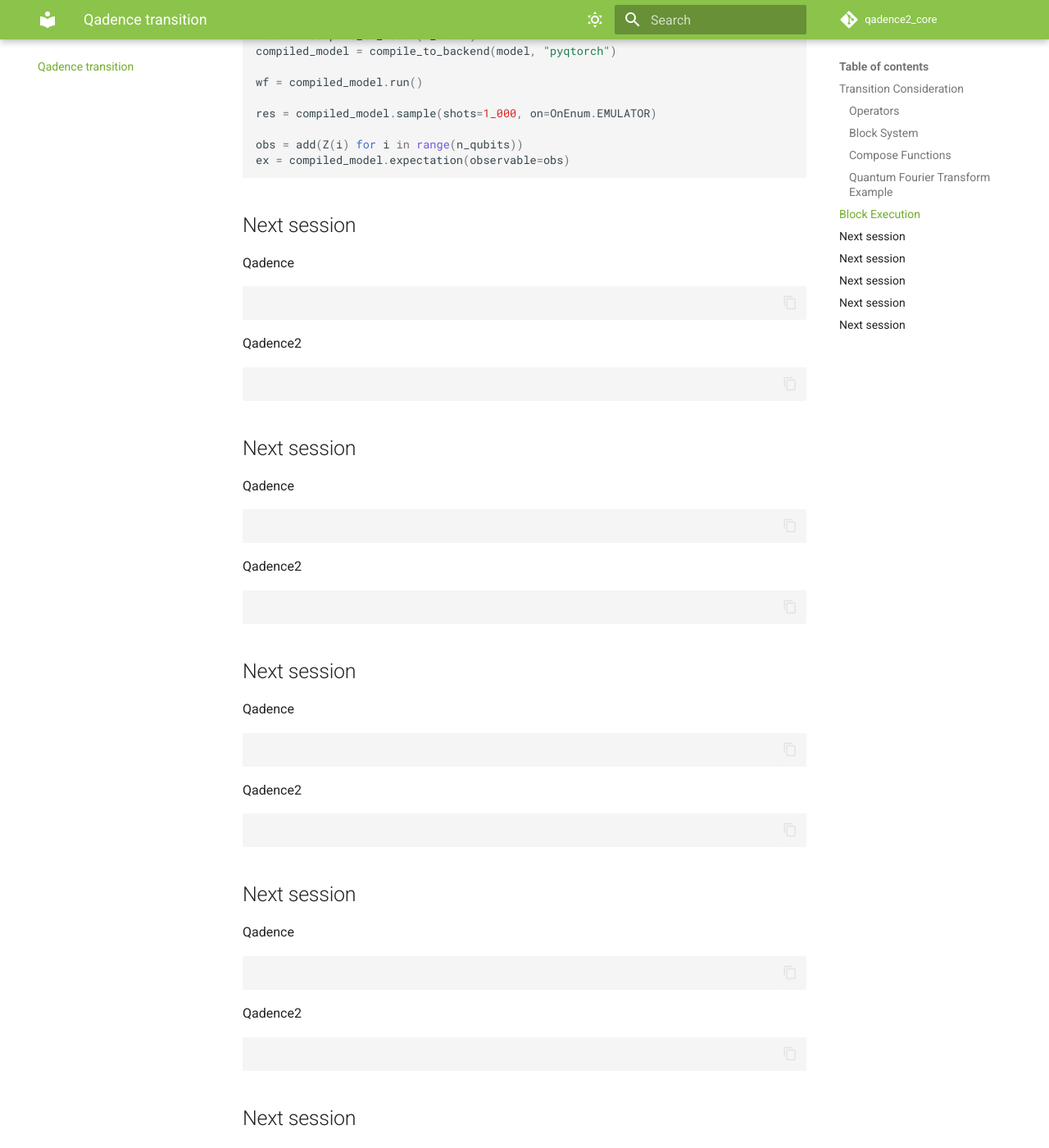
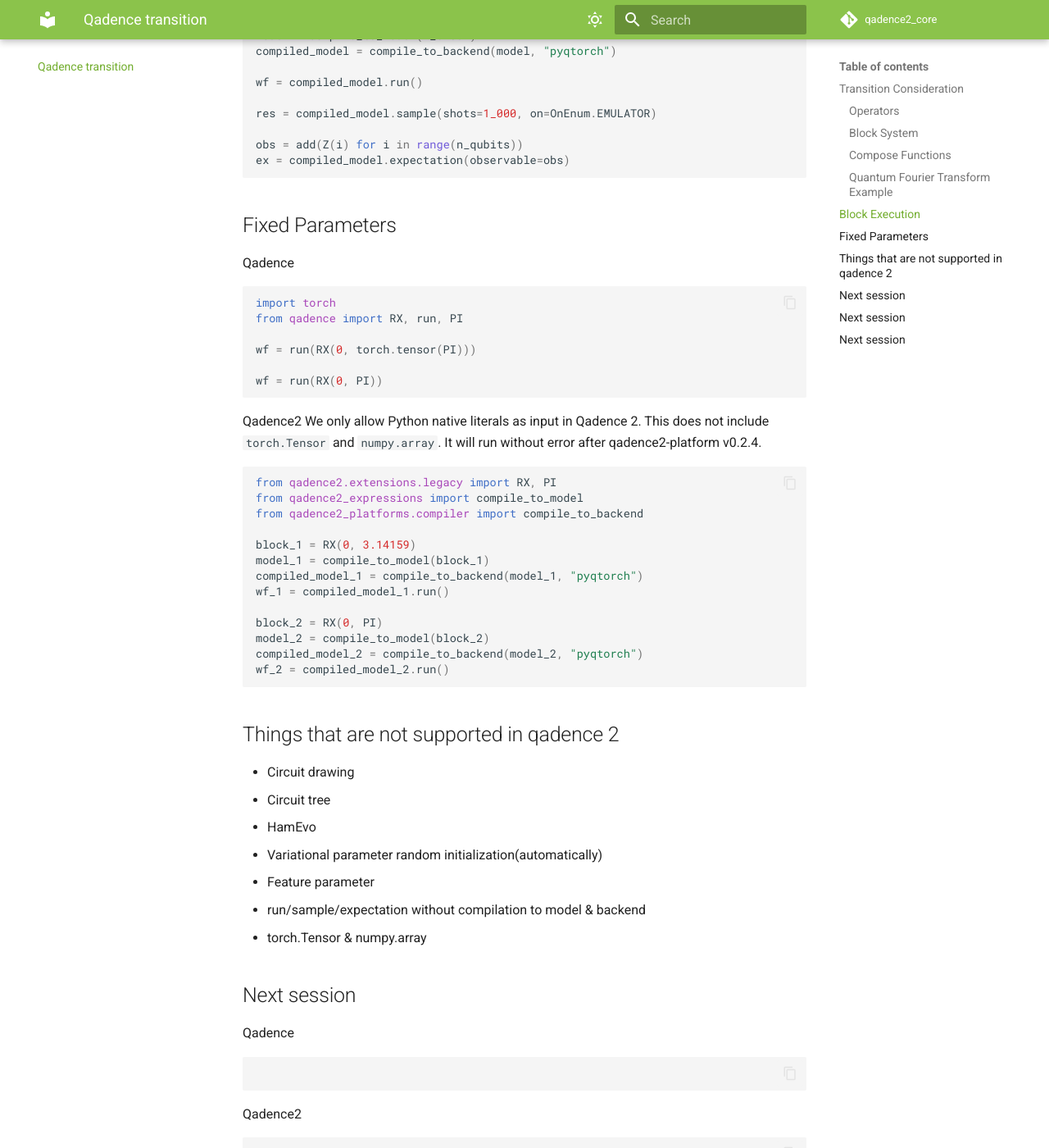
Before and after one commit to pasqal-io/qadence2-core, an MkDocs documentation site: the page built from docs/transition.md, in a window 1280 px wide and 1400 px high, scrolled down 2901 px. Shown: the whole window at 82% size. Built offline with MkDocs 1.6.1 and Material for MkDocs 9.7.7, drawn with Linux system fonts in a browser that asks for light colours; the version menu is left out.

Commit message:
parameters

````diff
--- a/docs/transition.md
+++ b/docs/transition.md
@@ -139,17 +139,45 @@ obs = add(Z(i) for i in range(n_qubits))
 ex = compiled_model.expectation(observable=obs)
 ```
 
-## Next session
+## Fixed Parameters
 
 Qadence
 ```python exec="on" source="material-block" html="1" session="getting_started"
+import torch
+from qadence import RX, run, PI
 
+wf = run(RX(0, torch.tensor(PI)))
+
+wf = run(RX(0, PI))
 ```
 
 Qadence2
+We only allow Python native literals as input in Qadence 2. This does not include `torch.Tensor` and `numpy.array`. It will run without error after qadence2-platform v0.2.4.
 ```python exec="on" source="material-block" html="1" session="getting_started"
+from qadence2.extensions.legacy import RX, PI
+from qadence2_expressions import compile_to_model
+from qadence2_platforms.compiler import compile_to_backend
 
+block_1 = RX(0, 3.14159)
+model_1 = compile_to_model(block_1)
+compiled_model_1 = compile_to_backend(model_1, "pyqtorch")
+wf_1 = compiled_model_1.run()
+
+block_2 = RX(0, PI)
+model_2 = compile_to_model(block_2)
+compiled_model_2 = compile_to_backend(model_2, "pyqtorch")
+wf_2 = compiled_model_2.run()
 ```
+
+## Things that are not supported in qadence 2
+
+- Circuit drawing
+- Circuit tree
+- HamEvo
+- Variational parameter random initialization(automatically)
+- Feature parameter
+- run/sample/expectation without compilation to model & backend
+- torch.Tensor & numpy.array
 
 ## Next session
 
@@ -186,15 +214,3 @@ Qadence2
 ```python exec="on" source="material-block" html="1" session="getting_started"
 
 ```
-
-## Next session
-
-Qadence
-```python exec="on" source="material-block" html="1" session="getting_started"
-
-```
-
-Qadence2
-```python exec="on" source="material-block" html="1" session="getting_started"
-
-```
````
Also changed, not shown: 1 other file.
